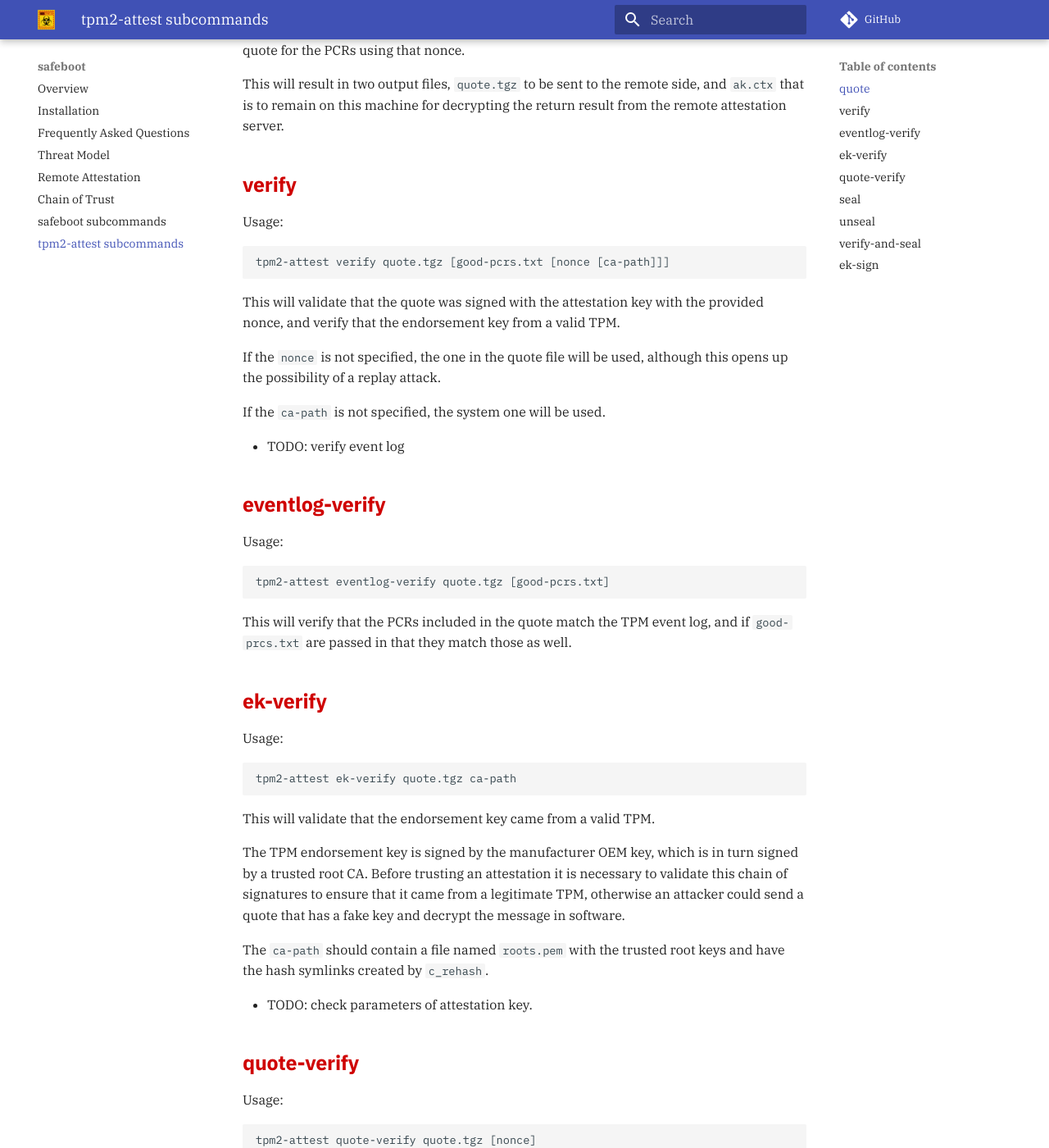
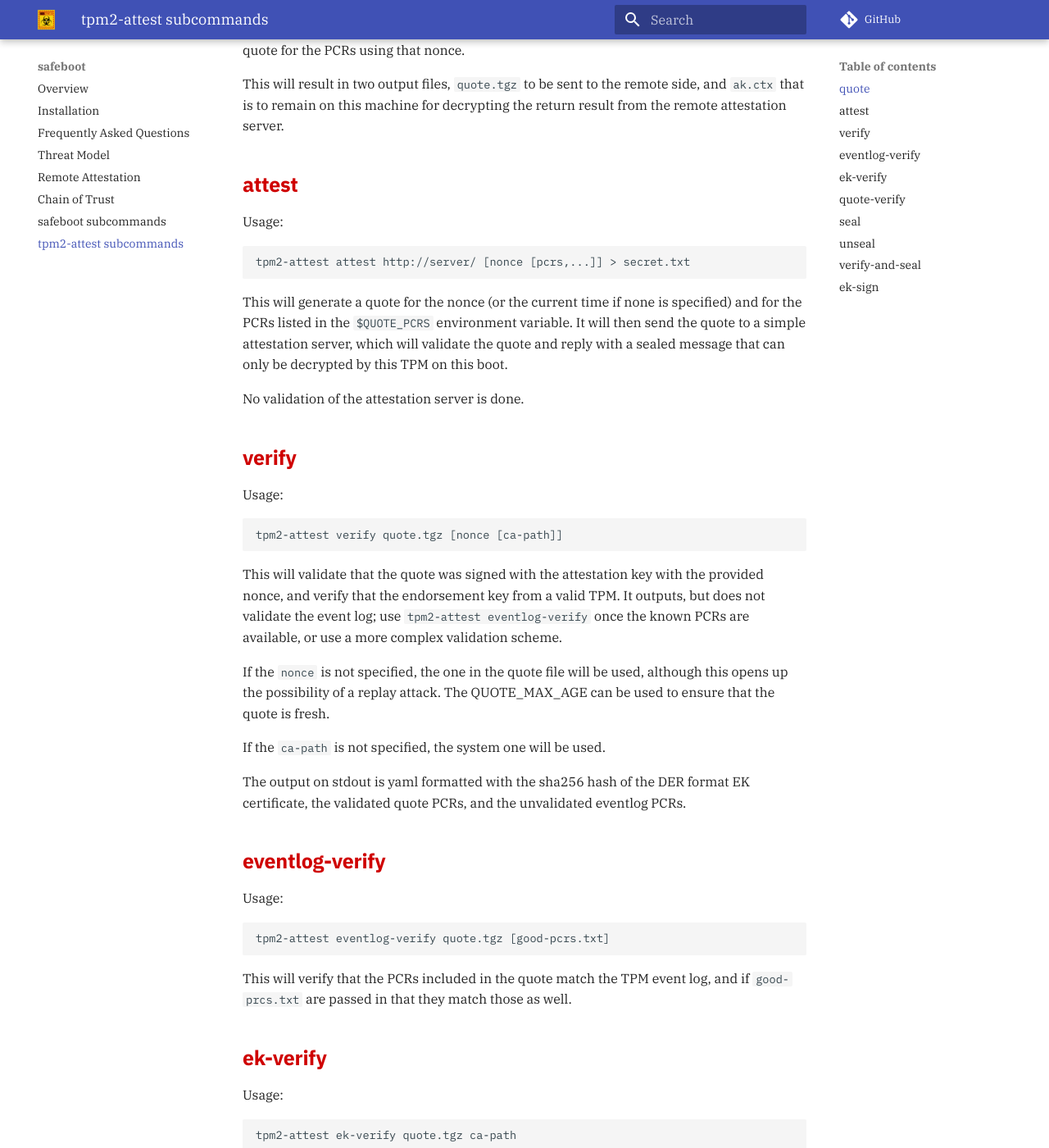
Before and after one commit to osresearch/safeboot, an MkDocs documentation site: the page built from docs/tpm2-attest.md, in a window 1280 px wide and 1400 px high, scrolled down 457 px. Shown: the whole window at 82% size. Built offline with MkDocs 1.6.1 and Material for MkDocs 9.7.7, drawn with Linux system fonts in a browser that asks for light colours; comment, search, counter and statistics services are not loaded; some of the changed text lies outside the part shown.

Commit message:
tpm2-attest: fixup yaml outputs and add support for remote attestation command

````diff
--- a/docs/tpm2-attest.md
+++ b/docs/tpm2-attest.md
@@ -21,22 +21,40 @@ This will result in two output files, `quote.tgz` to be sent to
 the remote side, and `ak.ctx` that is to remain on this machine
 for decrypting the return result from the remote attestation server.
 
+## attest
+Usage:
+```
+tpm2-attest attest http://server/ [nonce [pcrs,...]] > secret.txt
+```
+This will generate a quote for the nonce (or the current time if
+none is specified) and for the PCRs listed in the `$QUOTE_PCRS`
+environment variable.  It will then send the quote to a simple
+attestation server, which will validate the quote and reply with
+a sealed message that can only be decrypted by this TPM on this
+boot.
+
+No validation of the attestation server is done.
+
 ## verify
 Usage:
 ```
-tpm2-attest verify quote.tgz [good-pcrs.txt [nonce [ca-path]]]
+tpm2-attest verify quote.tgz [nonce [ca-path]]
 ```
 
 This will validate that the quote was signed with the attestation key
 with the provided nonce, and verify that the endorsement key from a valid
-TPM.
+TPM.  It outputs, but does not validate the event log; use
+`tpm2-attest eventlog-verify` once the known PCRs are available, or use a more
+complex validation scheme.
 
 If the `nonce` is not specified, the one in the quote file will be used,
-although this opens up the possibility of a replay attack.
+although this opens up the possibility of a replay attack.  The QUOTE_MAX_AGE
+can be used to ensure that the quote is fresh.
 
 If the `ca-path` is not specified, the system one will be used.
 
-* TODO: verify event log
+The output on stdout is yaml formatted with the sha256 hash of the DER format
+EK certificate, the validated quote PCRs, and the unvalidated eventlog PCRs.
 
 ## eventlog-verify
 Usage:
@@ -66,7 +84,7 @@ has a fake key and decrypt the message in software.
 The `ca-path` should contain a file named `roots.pem` with the trusted
 root keys and have the hash symlinks created by `c_rehash`.
 
-* TODO: check parameters of attestation key.
+stdout is the sha256 hash of the DER format EK certificate.
 
 ## quote-verify
 Usage:
@@ -86,6 +104,9 @@ quote file will be used.  Note that this is a potential for a replay
 attack -- the remote attestation server should keep track of which
 nonce it used for this quote so that it can verify that the quote
 is actually live.
+
+stdout is the yaml formatted `tpm2 checkquote`, which can be used to
+validate the eventlog PCRs.
 
 ## seal
 Usage:
````
Also changed, not shown: 1 other file.
